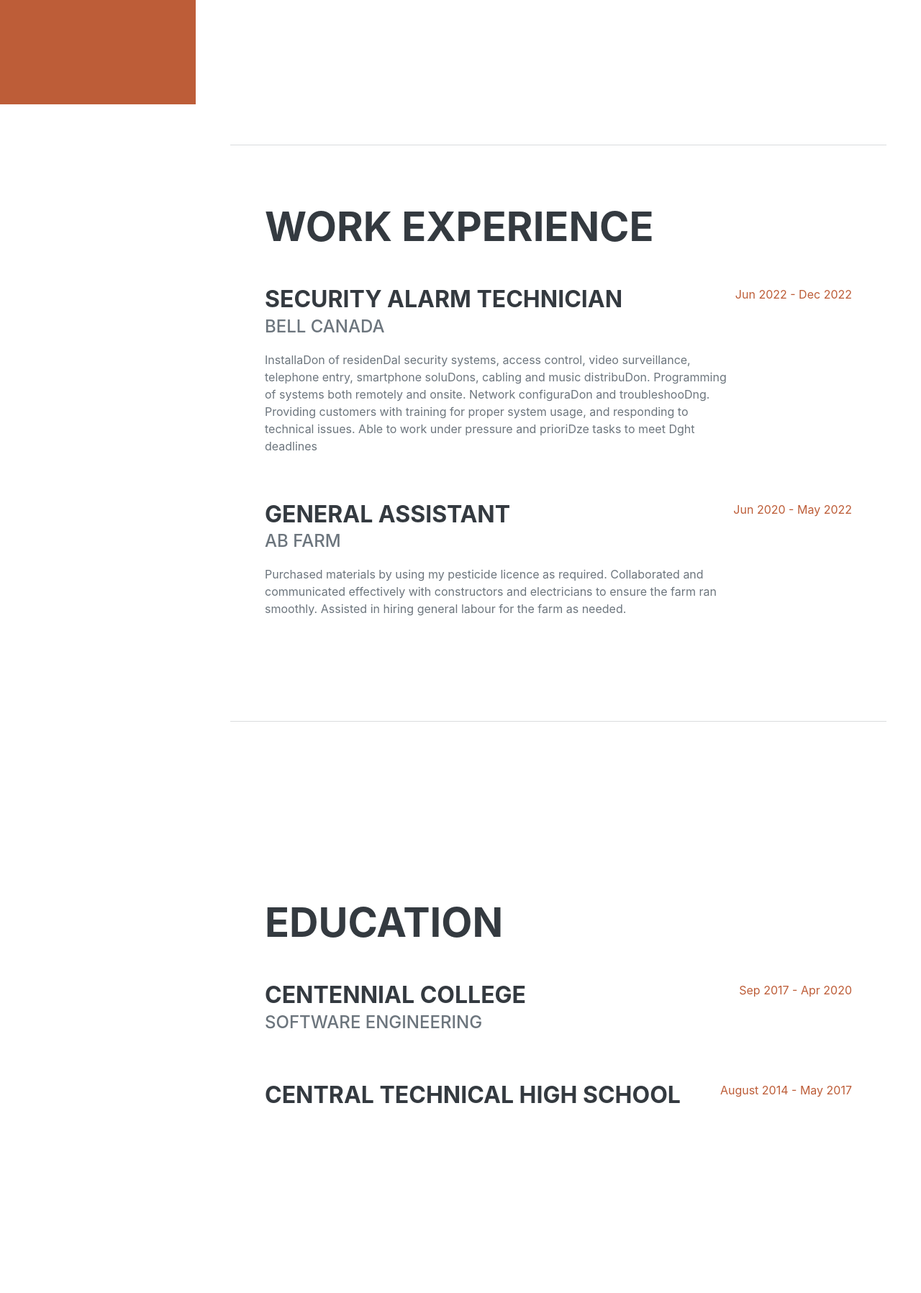
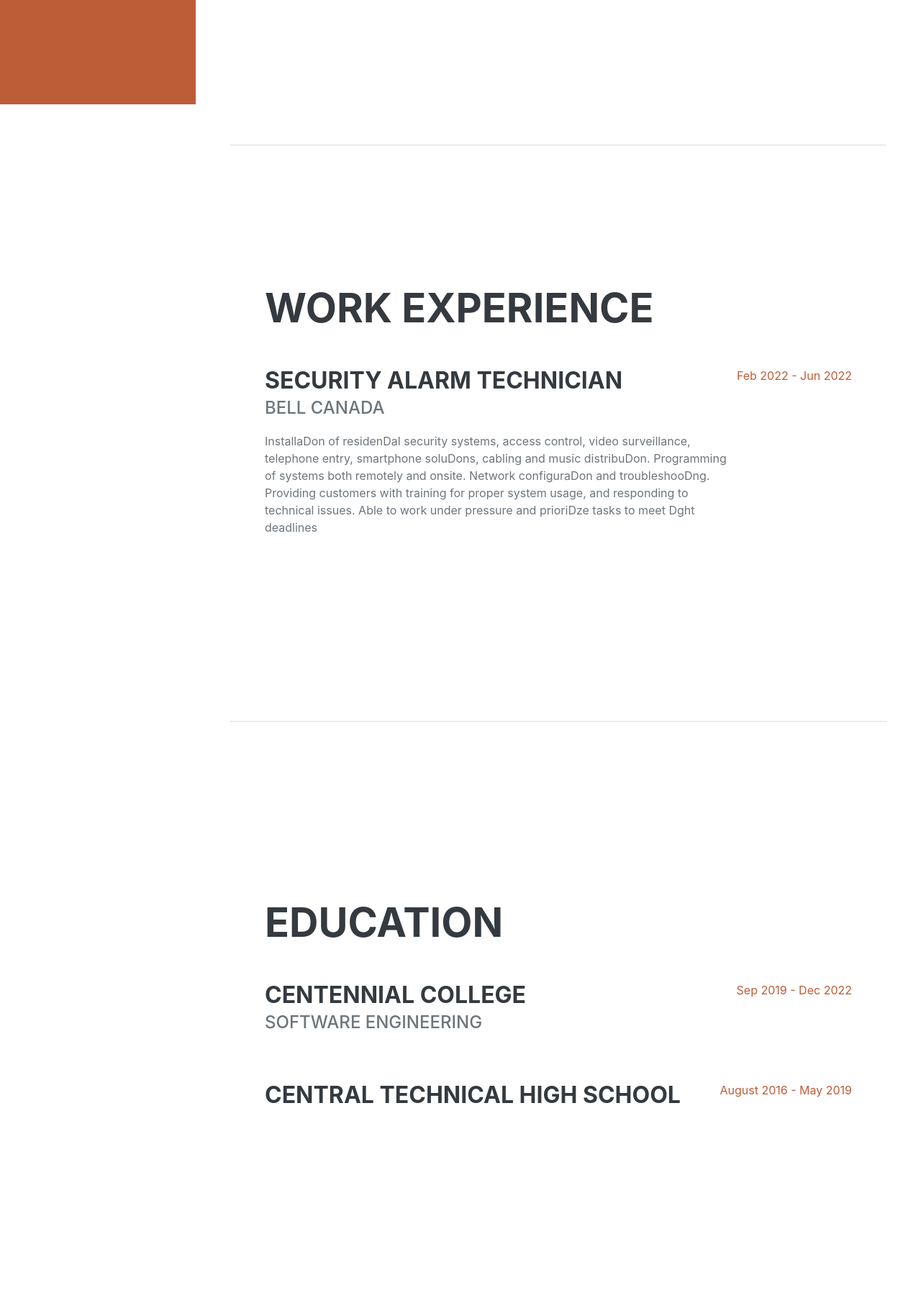
Before and after one commit to code2cook/HotCarInfo, a Django app: page /resume/ in a window 1280 px wide. Shown: the part 655-2452 px from the top of the page at 72% size. Run offline with Django 3.2, Linux system fonts and the light colour scheme; some libraries are stand-ins or nearby versions.

Commit message:
eddit templates

```diff
--- a/CarBlog/blog/templates/blog/resume.html
+++ b/CarBlog/blog/templates/blog/resume.html
@@ -59,9 +59,9 @@
                         Providing customers with training for proper system usage, and responding to technical issues.
                         Able to work under pressure and prioriDze tasks to meet Dght deadlines</p>
                   </div>
-                  <div class="flex-shrink-0"><span class="text-primary">Jun 2022 - Dec 2022</span></div>
+                  <div class="flex-shrink-0"><span class="text-primary">Feb 2022 - Jun 2022</span></div>
               </div>
-              <div class="d-flex flex-column flex-md-row justify-content-between mb-5">
+              {% comment %} <div class="d-flex flex-column flex-md-row justify-content-between mb-5">
                   <div class="flex-grow-1">
                       <h3 class="mb-0">General Assistant</h3>
                       <div class="subheading mb-3">AB Farm</div>
@@ -70,7 +70,7 @@
                         Assisted in hiring general labour for the farm as needed.</p>
                   </div>
                   <div class="flex-shrink-0"><span class="text-primary">Jun 2020 - May 2022</span></div>
-              </div>
+              </div> {% endcomment %}
 
           </div>
       </section>
@@ -86,7 +86,7 @@
                       <div></div>
 
                   </div>
-                  <div class="flex-shrink-0"><span class="text-primary">Sep 2017 - Apr 2020</span></div>
+                  <div class="flex-shrink-0"><span class="text-primary">Sep 2019 - Dec 2022</span></div>
               </div>
               <div class="d-flex flex-column flex-md-row justify-content-between">
                   <div class="flex-grow-1">
@@ -94,7 +94,7 @@
                       <div class="subheading mb-3"></div>
 
                   </div>
-                  <div class="flex-shrink-0"><span class="text-primary">August 2014 - May 2017</span></div>
+                  <div class="flex-shrink-0"><span class="text-primary">August 2016 - May 2019</span></div>
               </div>
           </div>
       </section>
```
Also changed, not shown: CarBlog/requirements.txt (renamed from CarBlog/requirement.txt), 1 other file.
